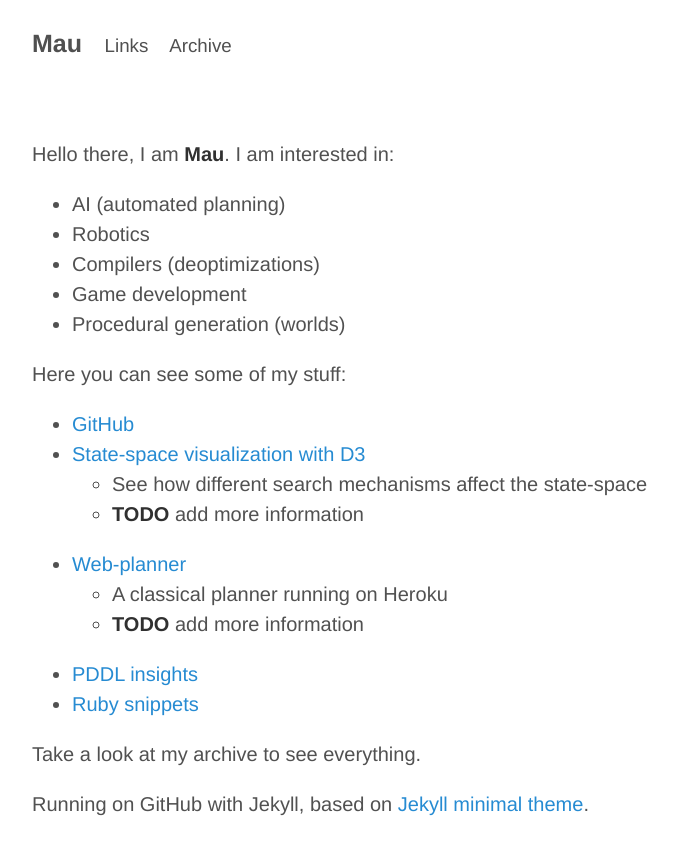
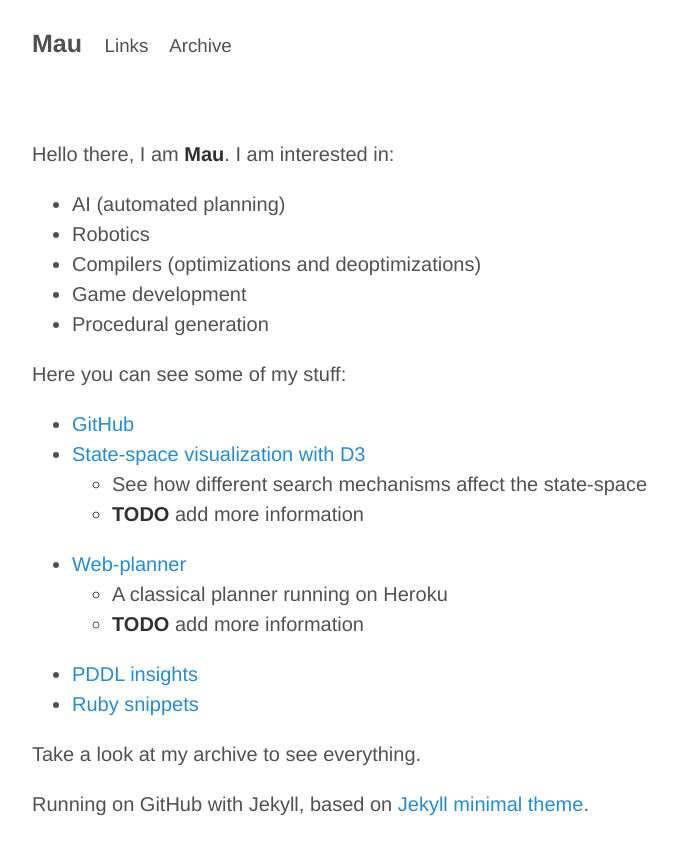
Before and after one commit to Maumagnaguagno/maumagnaguagno.github.io, a Jekyll site: the page built from index.md, in a window 1280 px wide. Shown: the top 855 px of the page, without its empty margins (228-905 px from the left). Built offline with Jekyll 4.4.1, drawn with Linux system fonts in a browser that asks for light colours.

Commit message:
Modify index, add optimizations

```diff
--- a/index.md
+++ b/index.md
@@ -9,9 +9,9 @@ I am interested in:
 
 - AI (automated planning)
 - Robotics
-- Compilers (deoptimizations)
+- Compilers (optimizations and deoptimizations)
 - Game development
-- Procedural generation (worlds)
+- Procedural generation
 
 Here you can see some of my stuff:
 
```
